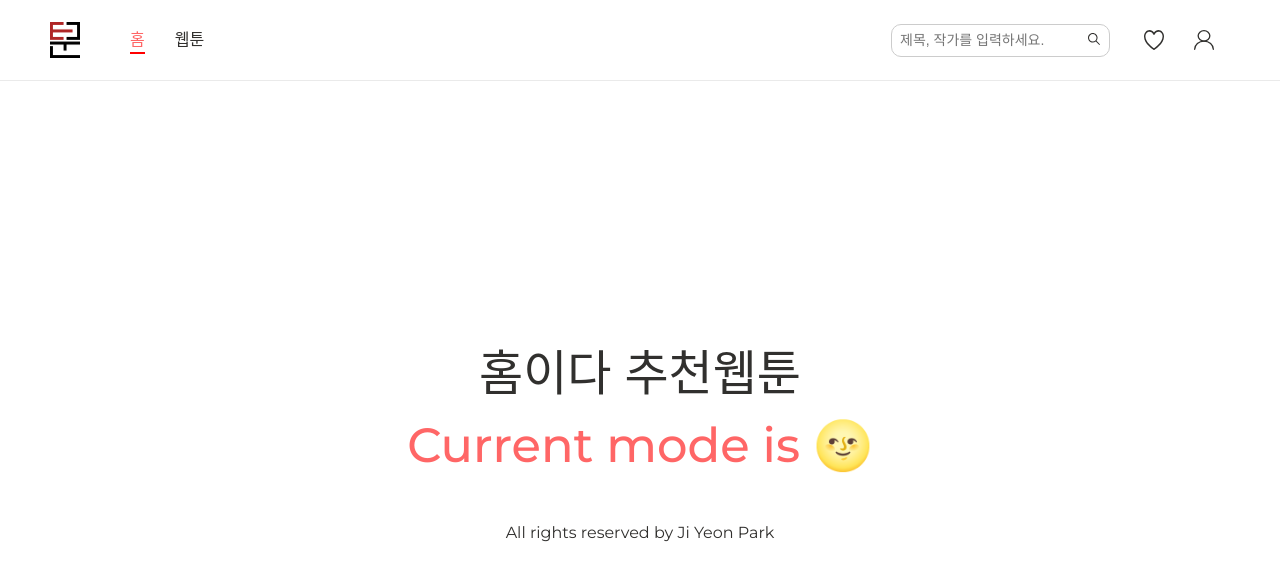
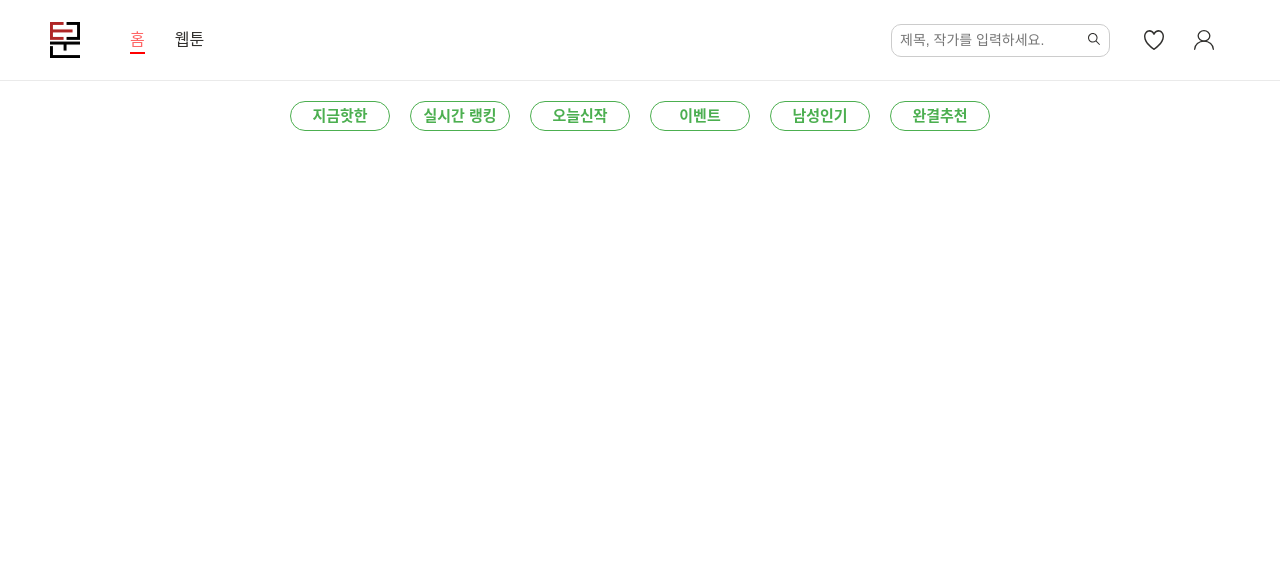
Before and after one commit to CODE-U-S/Webtoon-Search-Project-Frontend, a React (Create React App) app: page / in a window 1280 px wide. Shown: the top 580 px of the page. Built offline with nearby package versions, Linux system fonts and the light colour scheme; a web font is replaced by a local one.

Commit message:
style: AppLayout 변경 &buttoncontainer 추가

```diff
--- a/src/components/AppLayout.js
+++ b/src/components/AppLayout.js
@@ -4,14 +4,16 @@ import { useTheme } from '../context/themeProvider';
 import { FlexContainer } from '../style/styles';
 import Header from './Header';
 
-const AppLayout = ({children}) => {
+const AppLayout = ({ children }) => {
   const [ThemeMode, toggleTheme] = useTheme();
   return (
     <WrapContainer>
       <Header />
-      <FlexContainer>{children}</FlexContainer>
+      <ButtonContainer>
+        {children}
+      </ButtonContainer>
     </WrapContainer>
-  )
+  );
 }
 
 export default AppLayout;
@@ -20,3 +22,13 @@ const WrapContainer = styled.main`
   min-height: 100%;
   position: relative;
 `;
+
+const ButtonContainer = styled.div`
+  display: flex;
+  justify-content: center;
+  align-items: center;
+  flex-wrap: wrap;
+  & > * {
+    margin: 10px; /* 각 버튼 주변에 공백 추가 */
+  }
+`;
--- a/src/components/Home.js
+++ b/src/components/Home.js
@@ -1,38 +1,46 @@
 import React from 'react';
 import styled from 'styled-components';
+import AppLayout from './AppLayout';
+import { Link } from 'react-router-dom';
 import { useTheme } from '../context/themeProvider';
-import AppLayout from './AppLayout';
+import { StyledButton } from '../style/styles';
 
-const Home = () => {
+const WebToon = () => {
   const ThemeMode = useTheme();
-  const CurrentMode = ThemeMode[0] === 'light' ? '🌝' : '🌚';
-
   return (
     <AppLayout>
-      <h2> 홈이다 {''}
-        <a
-          href="https://github.com/gparkkii/react_darkmode"
-          target="_blank"
-          rel="noreferrer noopener"
-        >
-          추천웹툰
-        </a>
-        <br/>
-        <ColoredText>Current mode is {CurrentMode}</ColoredText>
-      </h2>
-      <a
-        href="https://github.com/gparkkii"
-        target="_blank"
-        rel="noreferrer noopener"
-      >
-        All rights reserved by Ji Yeon Park
-      </a>
+      <ButtonContainer>
+        <Link to='/naver'>
+          <StyledButton theme={ThemeMode[0]}>지금핫한</StyledButton>
+        </Link>
+        <Link to='/kakao'>
+          <StyledButton theme={ThemeMode[0]}>실시간 랭킹</StyledButton>
+        </Link>
+        <Link to='/kakaowebtoon'>
+          <StyledButton theme={ThemeMode[0]}>오늘신작</StyledButton>
+        </Link>
+        <Link to='/ridibooks'>
+          <StyledButton theme={ThemeMode[0]}>이벤트</StyledButton>
+        </Link>
+        <Link to='/misterblue'>
+          <StyledButton theme={ThemeMode[0]}>남성인기</StyledButton>
+        </Link>
+        <Link to='/anitoon'>
+          <StyledButton theme={ThemeMode[0]}>완결추천</StyledButton>
+        </Link>
+      </ButtonContainer>
     </AppLayout>
   )
 }
 
-export default Home;
+export default WebToon;
 
-const ColoredText = styled.span`
-  color: #FF6666;
-`
+const ButtonContainer = styled.div`
+  display: flex;
+  justify-content: center;
+  align-items: center;
+  flex-wrap: wrap;
+  & > * {
+    margin: 10px; /* 각 버튼 주변에 공백 추가 */
+  }
+`;
--- a/src/components/WebToon.js
+++ b/src/components/WebToon.js
@@ -29,7 +29,6 @@ const WebToon = () => {
           <StyledButton theme={ThemeMode[0]}>애니툰</StyledButton>
         </Link>
       </ButtonContainer>
-      <h2>웹툰 페이지</h2>
     </AppLayout>
   )
 }
--- a/src/style/styles.js
+++ b/src/style/styles.js
@@ -21,9 +21,21 @@ export const FlexContainer = styled.div`
 `;
 
 export const StyledButton = styled.button`
-  width: 110px;
-  height: 40px;
-  border-radius: 30px;
-  border: ${props => props.theme === 'light' ? '1px solid #31302E' : '1px solid #bbb'};
-  color:  ${props => props.theme === 'light' ? '#31302E' : '#bbb'};
+  width: 100px;
+  height: 30px;
+  border-radius: 24px;
+  border: ${props => props.theme === 'light' ? '1px solid #4CAF50' : '1px solid #4CAF50'};
+  color: ${props => props.theme === 'light' ? '#4CAF50' : '#fff'};
+  background-color: ${props => props.theme === 'light' ? '#fff' : '#4CAF50'};
+  font-size: 15px;
+  font-weight: bold;
+  text-transform: uppercase;
+  cursor: pointer;
+  transition: all 0.3s ease;
+
+  &:hover {
+    background-color: ${props => props.theme === 'light' ? '#e7e7e7' : '#45a049'};
+    border: 1px solid #45a049;
+    color: ${props => props.theme === 'light' ? '#333' : '#fff'};
+  }
 `;
```
